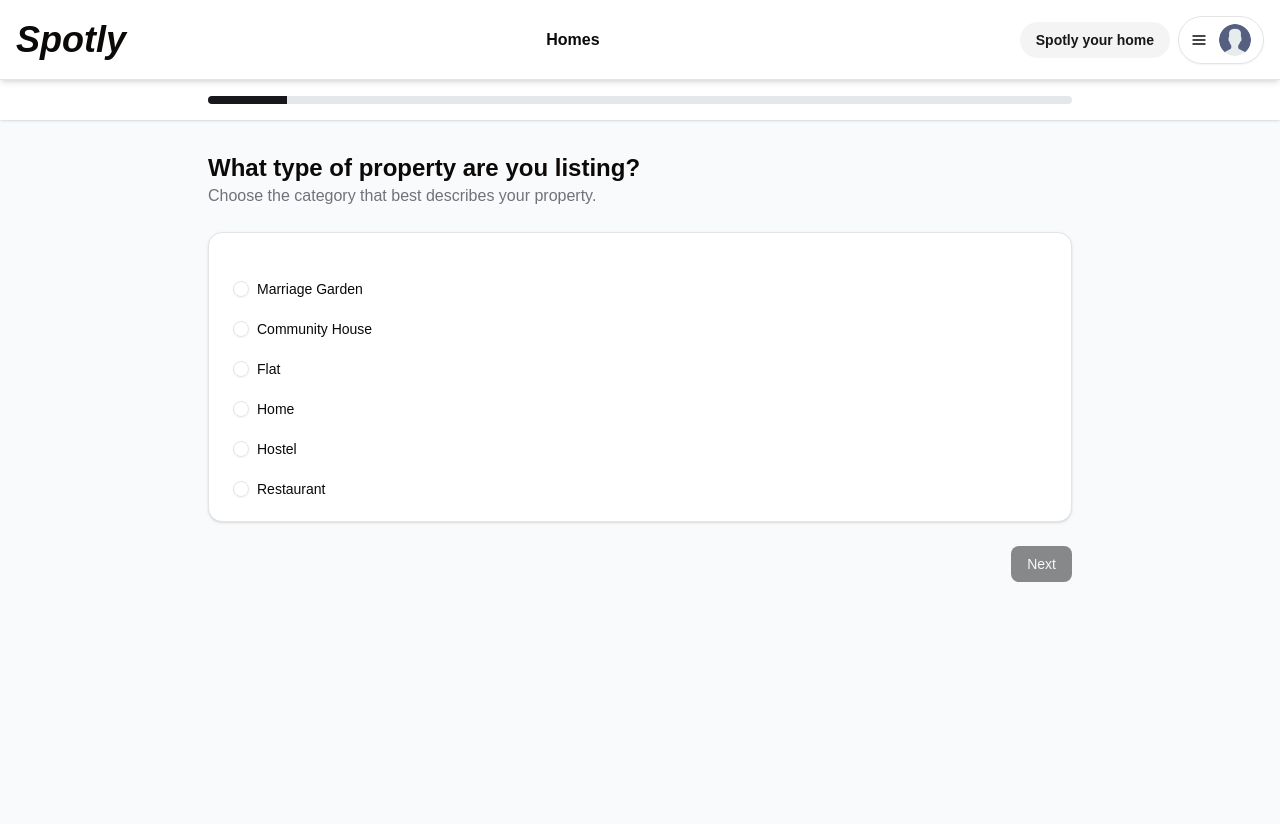
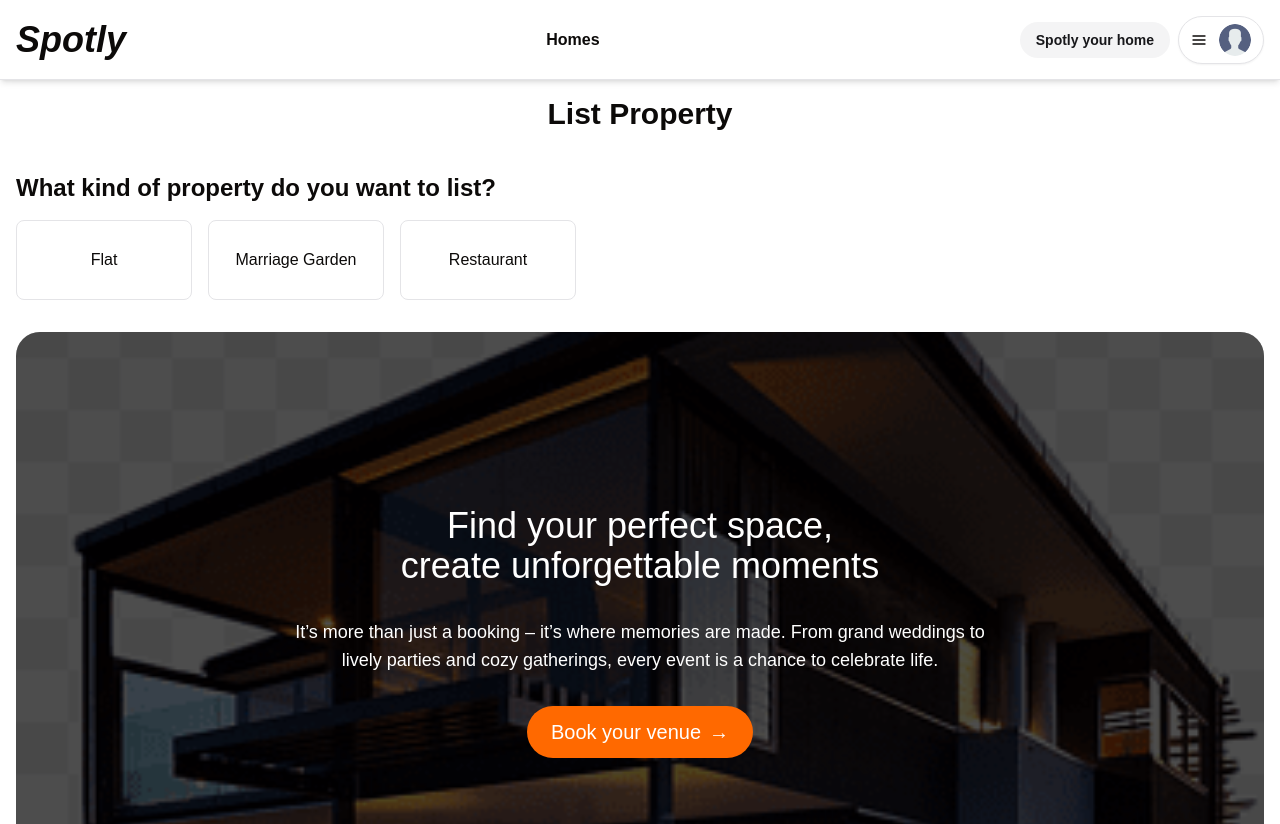
Before and after one commit to niikkhilsharma/spotly, a Next.js app: page /host/list-property in a window 1280 px wide. Shown: the top 824 px of the page. Built offline with nearby package versions, Linux system fonts and the light colour scheme; a web font is replaced by a local one.

Commit message:
created the structure of the form

```diff
--- /dev/null
+++ b/app/host/list-property/flat-form.tsx
@@ -0,0 +1,3 @@
+export default function FlatForm() {
+	return <div>Flat Form</div>
+}
--- /dev/null
+++ b/app/host/list-property/marriage-garden-form.tsx
@@ -0,0 +1,3 @@
+export default function MarriageGardenForm() {
+	return <div>Marriage Garden Form</div>
+}
--- a/app/host/list-property/page.tsx
+++ b/app/host/list-property/page.tsx
@@ -1,253 +1,43 @@
 'use client'
 
+import MaxWidthWrapper from '@/components/homepage/MaxWidthWrapper'
 import { useState } from 'react'
-import { useRouter } from 'next/navigation'
-import { PropertyTypeStep } from '@/components/listing-steps/property-type-step'
-import { PlaceTypeStep } from '@/components/listing-steps/place-type-step'
-import { LocationStep } from '@/components/listing-steps/location-step'
-import { BasicsStep } from '@/components/listing-steps/basics-step'
-import { AmenitiesStep } from '@/components/listing-steps/amenities-step'
-import { PhotosStep } from '@/components/listing-steps/photos-step'
-import { TitleStep } from '@/components/listing-steps/title-step'
-import { DescriptionStep } from '@/components/listing-steps/description-step'
-import { PricingStep } from '@/components/listing-steps/pricing-step'
-import { SecurityStep } from '@/components/listing-steps/security-step'
-import { VerificationStep } from '@/components/listing-steps/verification-step'
-import { ProgressBar } from '@/components/progress-bar'
-import { toast } from 'sonner'
+import FlatForm from './flat-form'
+import MarriageGardenForm from './marriage-garden-form'
+import RestaurantForm from './restaurant-form'
 
 export default function ListPropertyPage() {
-	const router = useRouter()
-	const [currentStep, setCurrentStep] = useState(1)
-	const [isSubmitting, setIsSubmitting] = useState(false)
-	const [formData, setFormData] = useState({
-		propertyType: '',
-		placeType: '',
-		location: {
-			address: {
-				line1: '',
-				line2: '',
-				district: '',
-				city: '',
-				state: '',
-				pincode: '',
-			},
-			coordinates: { lat: 0, lng: 0 },
-		},
-		basics: {
-			guests: 1,
-			bedrooms: 1,
-			beds: 1,
-			bathrooms: 1,
-		},
-		amenities: [],
-		photos: [],
-		title: '',
-		description: {
-			attributes: [],
-			text: '',
-		},
-		price: 0,
-		security: {
-			hasCamera: false,
-			hasNoiseMonitor: false,
-			hasWeapons: false,
-		},
-		verification: {
-			photo: null,
-			document: null,
-			documentType: '',
-			photoUrl: '',
-			documentUrl: '',
-		},
-	})
-
-	const totalSteps = 11
-	const progress = (currentStep / totalSteps) * 100
-
-	const updateFormData = (field, value) => {
-		setFormData(prev => ({
-			...prev,
-			[field]: value,
-		}))
-	}
-
-	const handleNext = () => {
-		if (currentStep < totalSteps) {
-			setCurrentStep(currentStep + 1)
-			window.scrollTo(0, 0)
-		} else {
-			handleSubmit()
-		}
-	}
-
-	const handleBack = () => {
-		if (currentStep > 1) {
-			setCurrentStep(currentStep - 1)
-			window.scrollTo(0, 0)
-		}
-	}
-
-	const handleSubmit = async () => {
-		try {
-			setIsSubmitting(true)
-
-			// Prepare the data for submission
-			const submissionData = {
-				...formData,
-			}
-
-			const response = await fetch('/api/properties', {
-				method: 'POST',
-				headers: {
-					'Content-Type': 'application/json',
-				},
-				body: JSON.stringify(submissionData),
-			})
-
-			const data = await response.json()
-
-			if (response.ok) {
-				toast('Success!', {
-					description: 'Your property listing has been submitted successfully.',
-				})
-				router.push('/host/listing-success')
-			} else {
-				throw new Error(data.message || 'Failed to submit listing')
-			}
-		} catch (error) {
-			console.error('Error submitting listing:', error)
-			toast('Submission failed', {
-				description: error.message || 'There was an error submitting your listing. Please try again.',
-			})
-		} finally {
-			setIsSubmitting(false)
-		}
-	}
-
-	const renderStep = () => {
-		switch (currentStep) {
-			case 1:
-				return (
-					<PropertyTypeStep
-						value={formData.propertyType}
-						onChange={value => updateFormData('propertyType', value)}
-						onNext={handleNext}
-					/>
-				)
-			case 2:
-				return (
-					<PlaceTypeStep
-						value={formData.placeType}
-						onChange={value => updateFormData('placeType', value)}
-						onNext={handleNext}
-						onBack={handleBack}
-					/>
-				)
-			case 3:
-				return (
-					<LocationStep
-						value={formData.location}
-						onChange={value => updateFormData('location', value)}
-						onNext={handleNext}
-						onBack={handleBack}
-					/>
-				)
-			case 4:
-				return (
-					<BasicsStep
-						value={formData.basics}
-						onChange={value => updateFormData('basics', value)}
-						onNext={handleNext}
-						onBack={handleBack}
-					/>
-				)
-			case 5:
-				return (
-					<AmenitiesStep
-						value={formData.amenities}
-						onChange={value => updateFormData('amenities', value)}
-						onNext={handleNext}
-						onBack={handleBack}
-					/>
-				)
-			case 6:
-				return (
-					<PhotosStep
-						value={formData.photos}
-						onChange={value => updateFormData('photos', value)}
-						onNext={handleNext}
-						onBack={handleBack}
-					/>
-				)
-			case 7:
-				return (
-					<TitleStep
-						value={formData.title}
-						onChange={value => updateFormData('title', value)}
-						onNext={handleNext}
-						onBack={handleBack}
-					/>
-				)
-			case 8:
-				return (
-					<DescriptionStep
-						value={formData.description}
-						onChange={value => updateFormData('description', value)}
-						onNext={handleNext}
-						onBack={handleBack}
-					/>
-				)
-			case 9:
-				return (
-					<PricingStep
-						value={formData.price}
-						onChange={value => updateFormData('price', value)}
-						onNext={handleNext}
-						onBack={handleBack}
-					/>
-				)
-			case 10:
-				return (
-					<SecurityStep
-						value={formData.security}
-						onChange={value => updateFormData('security', value)}
-						onNext={handleNext}
-						onBack={handleBack}
-					/>
-				)
-			case 11:
-				return (
-					<VerificationStep
-						value={formData.verification}
-						onChange={value => updateFormData('verification', value)}
-						onNext={handleNext}
-						onBack={handleBack}
-					/>
-				)
-			default:
-				return null
-		}
-	}
+	const [selectedProperty, setSelectedProperty] = useState<'Flat' | 'Marriage Garden' | 'Restaurant'>()
 
 	return (
-		<div className="min-h-screen bg-gray-50 pb-20">
-			<div className="sticky top-0 z-10 bg-white shadow-sm">
-				<div className="container mx-auto max-w-4xl px-4 py-4">
-					<ProgressBar progress={progress} />
+		<MaxWidthWrapper>
+			<h1 className="text-3xl font-bold text-center">List Property</h1>
+			<h1 className="text-2xl font-semibold mt-10">What kind of property do you want to list?</h1>
+			<div className="flex gap-4 mt-4">
+				<div
+					className="border p-4 rounded-md w-44 h-20 flex justify-center items-center text-center hover:bg-foreground/10 hover:cursor-pointer"
+					onClick={() => setSelectedProperty('Flat')}>
+					Flat
+				</div>
+				<div
+					className="border p-4 rounded-md w-44 h-20 flex justify-center items-center text-center hover:bg-foreground/10 hover:cursor-pointer"
+					onClick={() => setSelectedProperty('Marriage Garden')}>
+					Marriage Garden
+				</div>
+				<div
+					className="border p-4 rounded-md w-44 h-20 flex justify-center items-center text-center hover:bg-foreground/10 hover:cursor-pointer"
+					onClick={() => setSelectedProperty('Restaurant')}>
+					Restaurant
 				</div>
 			</div>
-			<div className="container mx-auto max-w-4xl px-4 py-8">
-				{isSubmitting ? (
-					<div className="flex flex-col items-center justify-center py-12">
-						<div className="mb-4 h-12 w-12 animate-spin rounded-full border-4 border-primary border-t-transparent"></div>
-						<h2 className="text-xl font-semibold">Submitting your listing...</h2>
-						<p className="text-muted-foreground">Please wait while we process your information.</p>
-					</div>
-				) : (
-					renderStep()
-				)}
-			</div>
-		</div>
+
+			{selectedProperty && (
+				<div className="border py-4 mt-10">
+					{selectedProperty === 'Flat' && <FlatForm />}
+					{selectedProperty === 'Marriage Garden' && <MarriageGardenForm />}
+					{selectedProperty === 'Restaurant' && <RestaurantForm />}
+				</div>
+			)}
+		</MaxWidthWrapper>
 	)
 }
--- /dev/null
+++ b/app/host/list-property/restaurant-form.tsx
@@ -0,0 +1,3 @@
+export default function RestaurantForm() {
+	return <div>Restaurant Form</div>
+}
--- a/app/host/login/page.tsx
+++ b/app/host/login/page.tsx
@@ -2,8 +2,17 @@ import { LoginForm } from '@/components/host/login-form'
 import Link from 'next/link'
 import { cn } from '@/lib/utils'
 import { buttonVariants } from '@/components/ui/button'
+import { auth } from '@/auth'
+import { redirect } from 'next/navigation'
 
 export default async function LoginPage() {
+	const session = await auth()
+	const user = session?.user
+
+	if (user) {
+		return redirect('/host/list-property')
+	}
+
 	return (
 		<div className="container flex min-h-screen flex-col items-center justify-center mx-auto">
 			<div className="mx-auto w-full max-w-md space-y-6">
```
